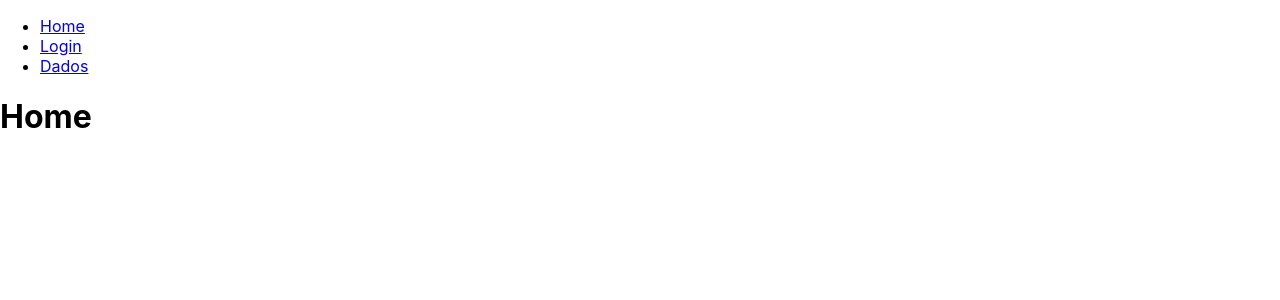
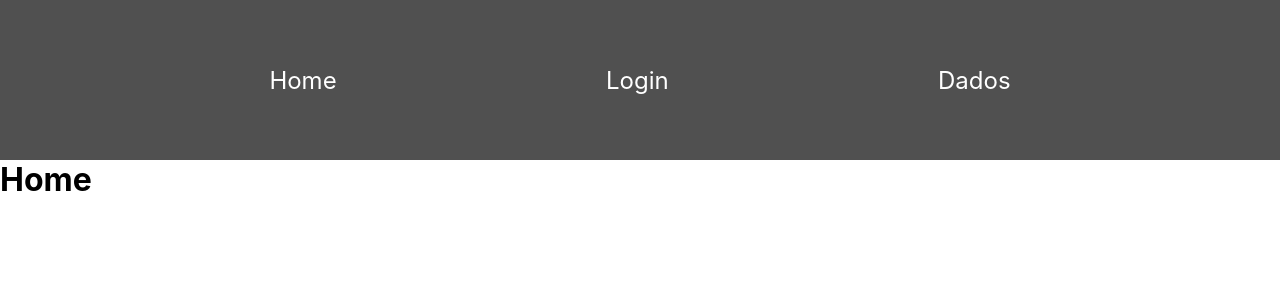
Before and after one commit to izabela-pereira/react-copa, a React (Create React App) app in the folder copa/: page / in a window 1280 px wide. Shown: the top 300 px of the page. Built offline with nearby package versions, Linux system fonts and the light colour scheme.

Commit message:
Adicionei efeitos globais

```diff
--- a/copa/src/App.js
+++ b/copa/src/App.js
@@ -9,15 +9,15 @@ import Dados from './pages/Dados/Dados.jsx';
 function App() {
   return (
     <Router>
-      <ul>
+      <ul className="navBar">
         <li>
-          <Link to="/">Home</Link>
+          <Link className="link" to="/">Home</Link>
         </li>
         <li>
-          <Link to="/login">Login</Link>
+          <Link className="link" to="/login">Login</Link>
         </li>
         <li>
-          <Link to="/dados">Dados</Link>
+          <Link className="link" to="/dados">Dados</Link>
         </li>
       </ul>
 
--- a/copa/src/index.css
+++ b/copa/src/index.css
@@ -1,3 +1,9 @@
+* {
+  margin: 0;
+  padding: 0;
+  box-sizing: border-box;
+}
+
 body {
   margin: 0;
   font-family: -apple-system, BlinkMacSystemFont, 'Segoe UI', 'Roboto', 'Oxygen',
@@ -11,3 +17,33 @@ code {
   font-family: source-code-pro, Menlo, Monaco, Consolas, 'Courier New',
     monospace;
 }
+
+.navBar {
+  background-color: #505050;
+  height: 20vh;
+  width: 100vw;
+
+  display: flex;
+  align-items: center;
+  justify-content: space-evenly;
+}
+
+.navBar li {
+  list-style: none;
+  font-size: 1.5rem;
+}
+
+.link {
+  text-decoration: none;
+  color: white;
+}
+
+.link:hover {
+  color: lightgoldenrodyellow;
+}
+
+section {
+  width: 100vw;
+  height: 80vh;
+  background-color: beige;
+}
```
